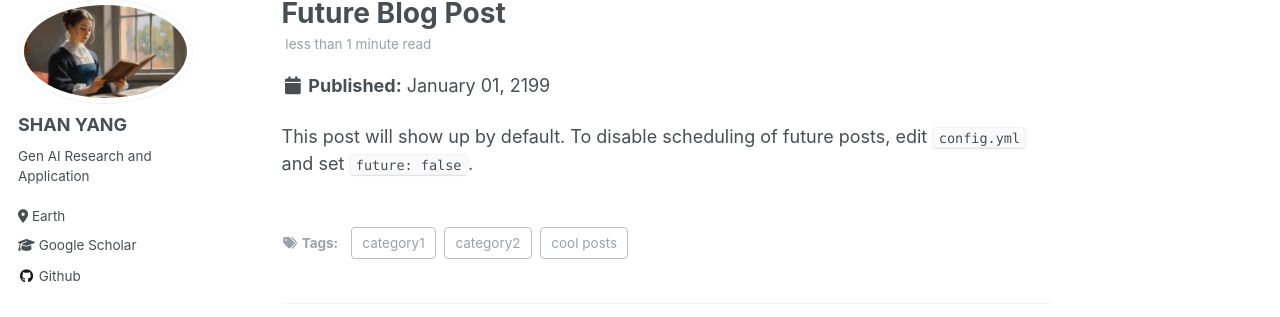
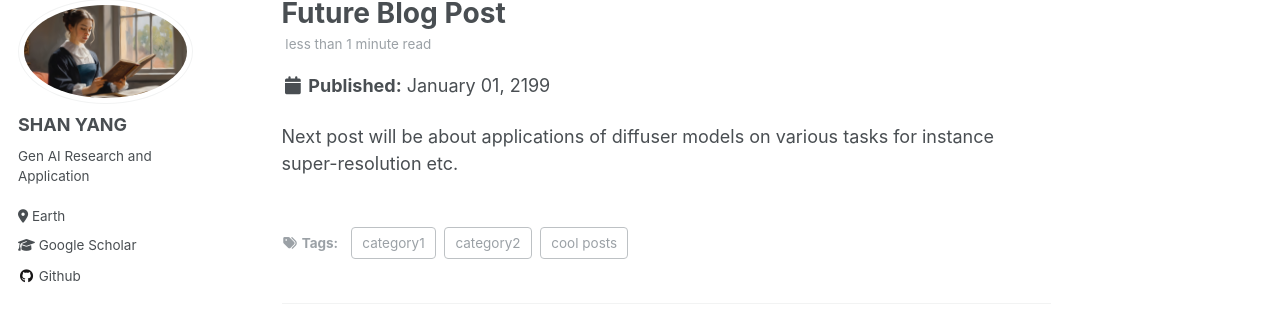
Before and after one commit to syang-lab/homepage, a Jekyll site: the page built from _posts/2199-01-01-future-post.md, in a window 1280 px wide and 1393 px high. Shown: the part 119-436 px from the top of the window. Built offline with Jekyll 4.4.1, drawn with Linux system fonts in a browser that asks for light colours.

Commit message:
Update 2199-01-01-future-post.md

```diff
--- a/_posts/2199-01-01-future-post.md
+++ b/_posts/2199-01-01-future-post.md
@@ -1,11 +1,11 @@
 ---
 title: 'Future Blog Post'
 date: 2199-01-01
-permalink: /posts/2012/08/blog-post-4/
+permalink: /posts/2012/08/blog-post-1/
 tags:
   - cool posts
   - category1
   - category2
 ---
 
-This post will show up by default. To disable scheduling of future posts, edit `config.yml` and set `future: false`.
+Next post will be about applications of diffuser models on various tasks for instance super-resolution etc.
```
